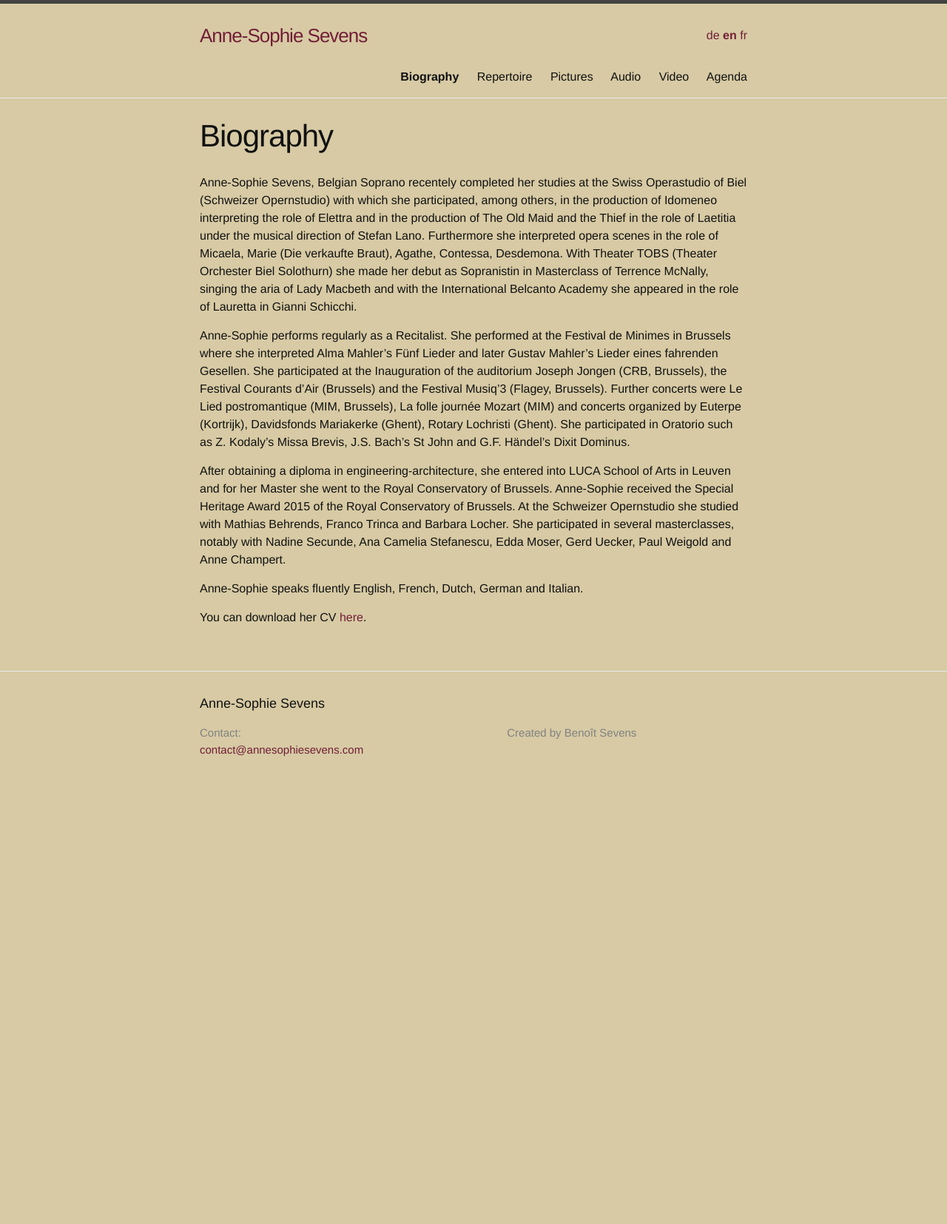
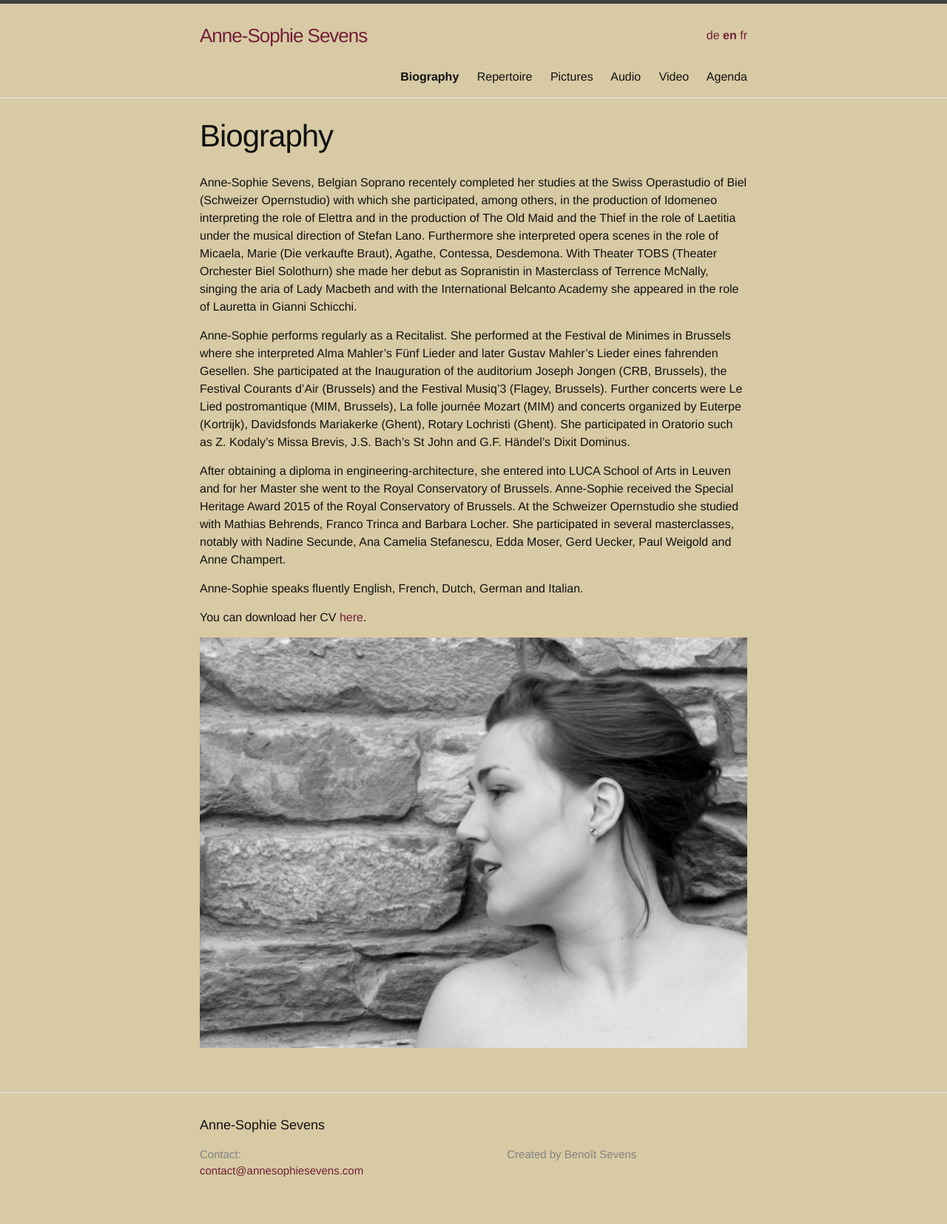
Before and after one commit to annesophie-sevens/annesophie-sevens.github.io, a Jekyll site: the page built from biography-en.md, in a window 1280 px wide. Shown: the whole page at 74% size. Built offline with Jekyll 4.4.1, drawn with Linux system fonts in a browser that asks for light colours; before the commit the page ends 1085 px from its top, so only the background shows below that.

Commit message:
Update biography-en.md

```diff
--- a/biography-en.md
+++ b/biography-en.md
@@ -17,3 +17,5 @@ At the Schweizer Opernstudio she studied with Mathias Behrends, Franco Trinca an
 Anne-Sophie speaks fluently English, French, Dutch, German and Italian.
 
 You can download her CV [here]({{ site.baseurl }}/assets/CV.pdf).
+
+![](assets/a2.jpg)
```
